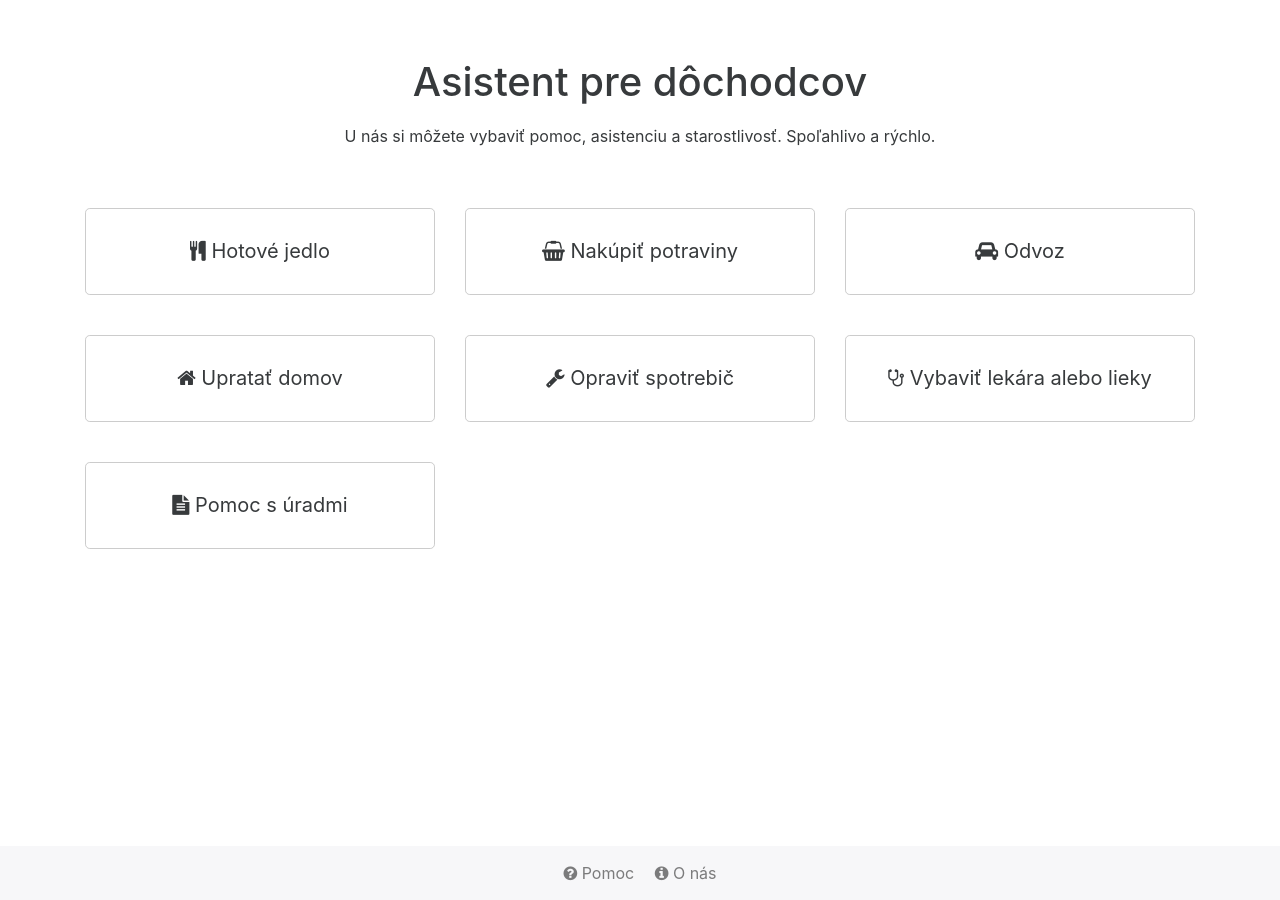
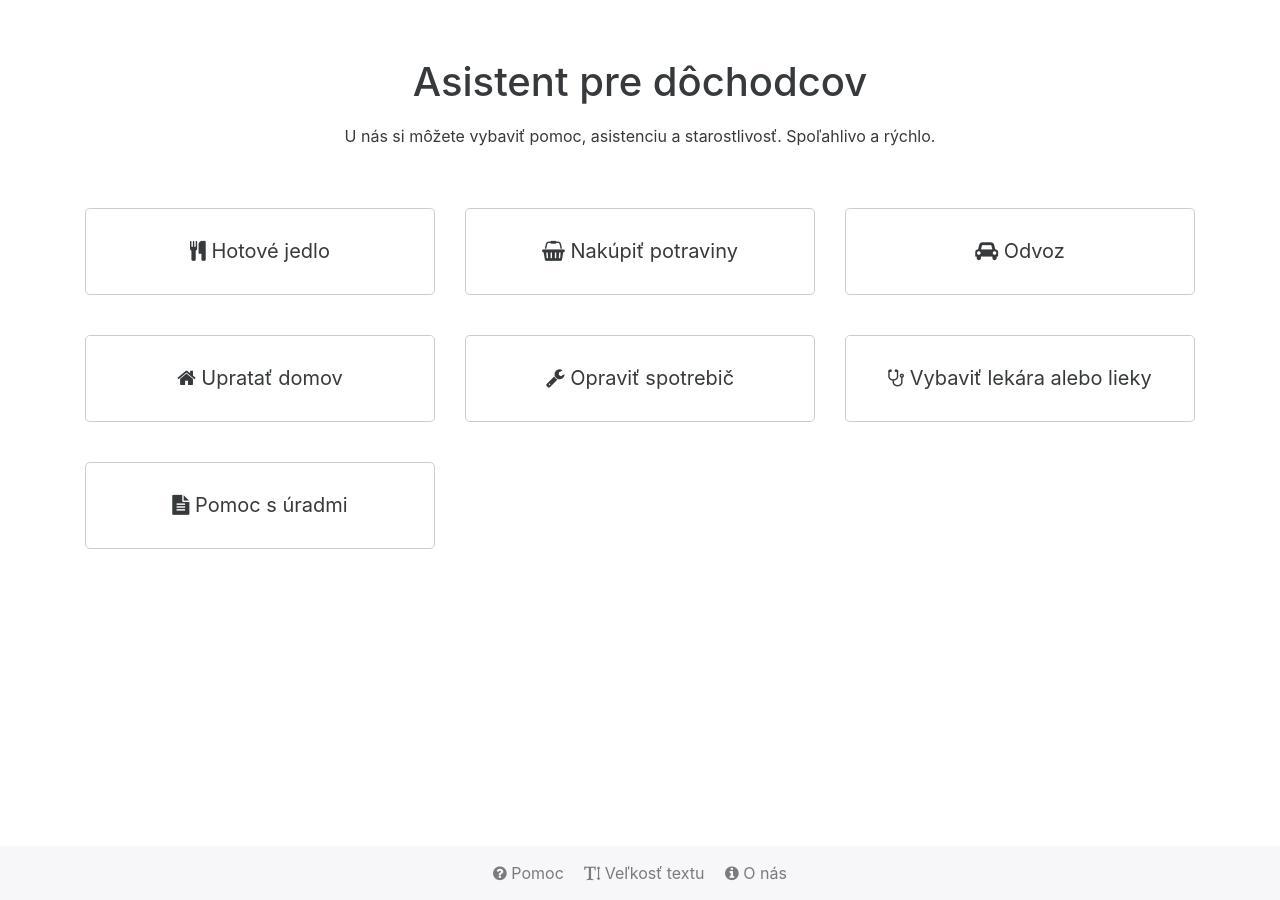
Before and after one commit to chuckeles/elder-assistant, a Jekyll site: the page built from index.html, in a window 1280 px wide. Built offline with Jekyll 4.4.1, drawn with Linux system fonts in a browser that asks for light colours.

Commit message:
Add buttons to change global text size

```diff
--- a/_layouts/page.html
+++ b/_layouts/page.html
@@ -36,6 +36,12 @@
                     <i class="fa fa-question-circle"></i>
                     Pomoc
                 </a>
+                <a href="#" class="nav-item nav-link" id="text-resize-popover" data-toggle="popover" data-placement="top"
+                   title="Zmeniť veľkosť textu" data-html="true" data-trigger="focus"
+                   data-content="<div class='btn-group'><button class='btn btn-secondary' id='text-plus'><i class='fa fa-search-plus'></i> Zväčšiť</button><button class='btn btn-secondary' id='text-minus'><i class='fa fa-search-minus'></i> Zmenšiť</button></div>">
+                    <i class="fa fa-text-height"></i>
+                    Veľkosť textu
+                </a>
                 <a href="{{ site.github.url }}/about.html" class="nav-item nav-link">
                     <i class="fa fa-info-circle"></i>
                     O nás
--- a/js/global.js
+++ b/js/global.js
@@ -1,2 +1,16 @@
 $('[data-toggle="tooltip"]').tooltip();
 $('[data-toggle="popover"]').popover();
+
+$('#text-resize-popover').on('shown.bs.popover', function () {
+    $('#text-plus').click(function () {
+        var $html = $('html');
+        var fontSize = $html.css('font-size');
+        $html.css('font-size', (parseInt(fontSize) + 2) + 'px');
+    });
+
+    $('#text-minus').click(function () {
+        var $html = $('html');
+        var fontSize = $html.css('font-size');
+        $html.css('font-size', (parseInt(fontSize) - 2) + 'px');
+    });
+});
```
